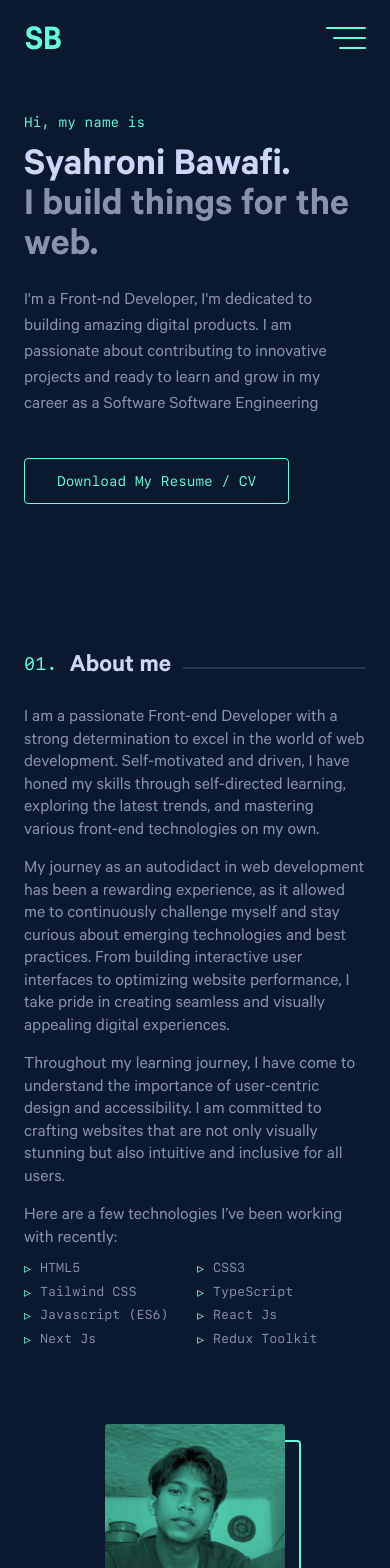
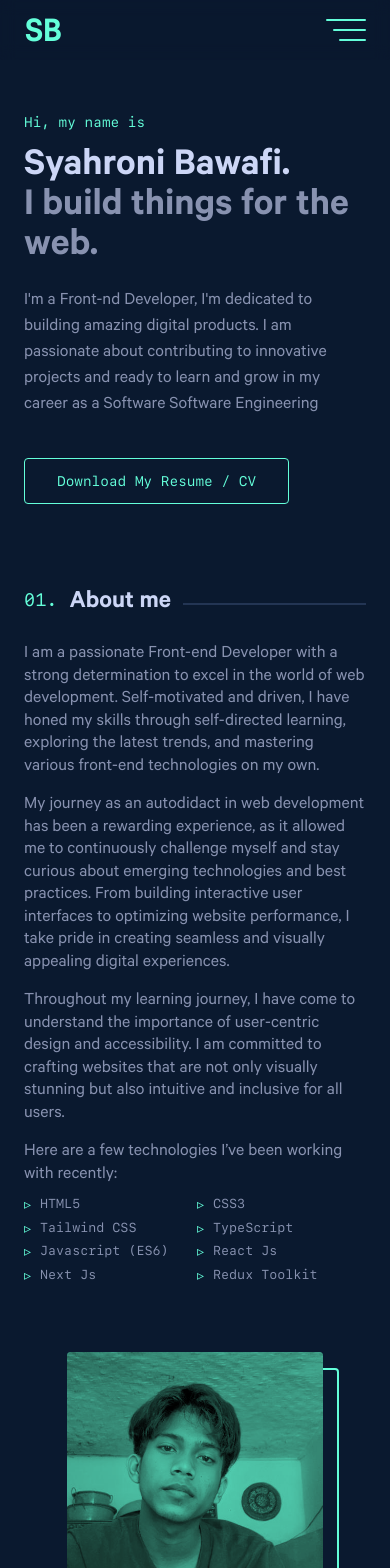
Before and after one commit to bwafi/syahroni-bawafi, a Next.js app: page / in a window 390 px wide. Shown: the top 1568 px of the page. Built offline with nearby package versions, Linux system fonts and the light colour scheme.

Commit message:
responsive

```diff
--- a/components/About.tsx
+++ b/components/About.tsx
@@ -15,10 +15,12 @@ const About = () => {
   ];
 
   return (
-    <section id="about" className="py-36 w-full flex flex-col lg:px-14">
+    <section
+      id="about"
+      className="py-20 sm:py-28 w-full flex flex-col lg:px-14">
       <Title index="01.">About me</Title>
-      <div className="flex flex-col md:flex-row gap-14">
-        <div className="text-slate my-5 w-full md:w-7/12">
+      <div className="flex flex-col md:flex-row gap-12">
+        <div className="text-slate my-5 w-full md:w-8/12 lg:w-7/12">
           <p className="text-lg md:text-xl leading-tight mb-4">
             I am a passionate Front-end Developer with a strong determination to
             excel in the world of web development. Self-motivated and driven, I
@@ -51,7 +53,7 @@ const About = () => {
             ))}
           </ul>
         </div>
-        <div className="img-bg mx-auto img-border rounded group relative md:mt-10 aspect-square w-[180px] md:w-[300px]">
+        <div className="img-bg mx-auto img-border rounded group relative md:mt-10 aspect-square max-w-[300px] w-9/12 md:w-5/12">
           <Image
             src={"/image/me.jpg"}
             alt="Syahroni Bawafi"
--- a/components/Contact.tsx
+++ b/components/Contact.tsx
@@ -2,7 +2,9 @@ import React from "react";
 
 const Contact = () => {
   return (
-    <section className="w-full mx-auto my-40 text-center md:px-64">
+    <section
+      id="contact"
+      className="w-full mx-auto py-24 sm:py-32 text-center md:px-64">
       <h3 className="text-sm md:text-base text-green font-sfMono before:content-['04.'] before:mr-0.5">
         What's Next?
       </h3>
--- a/components/Email.tsx
+++ b/components/Email.tsx
@@ -2,7 +2,7 @@ import React from "react";
 
 const Email = () => {
   return (
-    <div className="fixed hidden md:flex flex-col bottom-0 right-11">
+    <div className="fixed hidden md:flex flex-col bottom-0 right-8 lg:right-11">
       <div className="flex flex-col items-center gap-8 text-light-slate after:content-[''] after:block  after:h-32 after:w-[1px] after:bg-light-slate after:bottom-0">
         <a
           href="mailto:syahronibwf@gmail.com"
--- a/components/Featured.tsx
+++ b/components/Featured.tsx
@@ -18,7 +18,7 @@ interface projectItem {
 const Featured = () => {
   const projects: projectItem[] = projectsData.projects;
   return (
-    <section id="portfolio" className="w-full my-10 mx-auto lg:px-5 ">
+    <section id="portfolio" className="w-full py-20 mx-auto lg:px-5 ">
       <Title index="02.">Some Things I’ve Built</Title>
       <ul className="my-8 flex flex-col gap-10 md:gap-32">
         {projects.map((project, index: number) => (
--- a/components/Hero.tsx
+++ b/components/Hero.tsx
@@ -2,7 +2,7 @@ import React from "react";
 
 const Hero = () => {
   return (
-    <section id="home" className="w-full mt-28 md:mt-32">
+    <section id="home" className="w-full pt-28 md:pt-32">
       <div>
         <p className="text-green font-sfMono mb-4 md:mb-8 text-sm sm:text-base">
           Hi, my name is
--- a/components/Nav.tsx
+++ b/components/Nav.tsx
@@ -1,7 +1,6 @@
 "use client";
 import { navLinks } from "@/utils/Links";
-import Link from "next/link";
-import React, { useState } from "react";
+import React, { useEffect, useState } from "react";
 import HumburgerMenu from "./ui/HumburgerMenu";
 import Menu from "./ui/Menu";
 
@@ -12,11 +11,41 @@ interface link {
 
 const Nav = () => {
   const [isOpen, setIsOpen] = useState<boolean>(false);
+  const [isFixed, setIsFixed] = useState<boolean>(true);
+  const [currentScroll, setCurrentScroll] = useState<number>(0);
+
+  useEffect(() => {
+    const handlerScroll = () => {
+      const scroll = window.scrollY;
+      setIsFixed(scroll < currentScroll);
+      setCurrentScroll(scroll);
+    };
+    window.addEventListener("scroll", handlerScroll);
+
+    return () => {
+      window.removeEventListener("scroll", handlerScroll);
+    };
+  }, [isFixed, currentScroll]);
+
+  useEffect(() => {
+    if (isOpen) {
+      document.body.style.overflow = "hidden";
+    } else {
+      document.body.style.overflow = "auto";
+    }
+  }, [isOpen]);
 
   return (
-    <header className="w-full mx-auto fixed top-0 bg-navy left-0 z-50">
-      <nav className="w-full mx-auto py-5 px-6 lg:px-12 flex justify-between items-center">
-        <div>
+    <header
+      className={`fixed w-full mx-auto top-0 bg-navy/10 backdrop-blur left-0 z-50 transition-all ${
+        isFixed && currentScroll > 0
+          ? "translate-y-0 shadow-lg"
+          : currentScroll === 0
+          ? ""
+          : "-translate-y-20 shadow-lg"
+      } ${isOpen ? "backdrop-filter-none" : ""} `}>
+      <nav className="w-full mx-auto py-3 md:py-5 px-6 lg:px-12 flex justify-between items-center">
+        <div className="z-50">
           <h1 className="text-green text-3xl font-sfMono font-semibold">SB</h1>
         </div>
         <div className="hidden md:flex gap-7 items-center">
@@ -25,10 +54,10 @@ const Nav = () => {
               <li
                 key={index}
                 className="text-sm font-sfMono hover:text-green transition-colors ease-button">
-                <Link href={navlink.url}>
+                <a href={navlink.url}>
                   <span className="text-green mr-0.5">0{index + 1}.</span>
                   {navlink.name}
-                </Link>
+                </a>
               </li>
             ))}
           </ul>
--- a/components/Social.tsx
+++ b/components/Social.tsx
@@ -9,7 +9,7 @@ import {
 
 const Social = () => {
   return (
-    <div className="hidden md:block fixed text-light-slate bottom-0 left-11">
+    <div className="hidden md:block fixed text-light-slate bottom-0 left-8 lg:left-11">
       <ul className="flex flex-col items-center gap-6 text-xl after:content-[''] after:block  after:h-32 after:w-[1px] after:bg-light-slate after:bottom-0">
         <li>
           <a href="https://github.com/bwafi" target="_blank">
--- a/components/ui/Menu.tsx
+++ b/components/ui/Menu.tsx
@@ -1,6 +1,6 @@
-import React, { Dispatch, FC, SetStateAction } from "react";
+"use client";
+import React, { Dispatch, FC, SetStateAction, useEffect, useRef } from "react";
 import { navLinks } from "@/utils/Links";
-import Link from "next/link";
 import { AnimatePresence, motion } from "framer-motion";
 
 interface link {
@@ -14,6 +14,30 @@ interface menuType {
 }
 
 const Menu: FC<menuType> = ({ isOpen, setIsOpen }) => {
+  const menuRef = useRef<HTMLDivElement>(null);
+
+  useEffect(() => {
+    const handlerOutSide = (event: MouseEvent) => {
+      console.log(menuRef.current);
+      console.log(menuRef.current?.contains(event.target as Node));
+      if (
+        isOpen &&
+        menuRef.current &&
+        !menuRef.current.contains(event.target as Node)
+      ) {
+        setIsOpen(false);
+      }
+    };
+
+    // Tambahkan event listener ke objek 'document'
+    document.addEventListener("click", handlerOutSide);
+
+    return () => {
+      // Hapus event listener ketika komponen dibongkar (unmounted)
+      document.removeEventListener("click", handlerOutSide);
+    };
+  }, [isOpen, setIsOpen]);
+
   return (
     <AnimatePresence>
       {isOpen && (
@@ -21,21 +45,22 @@ const Menu: FC<menuType> = ({ isOpen, setIsOpen }) => {
           initial={{ opacity: 0 }}
           animate={{ opacity: 1 }}
           exit={{ opacity: 0 }}
-          className={`absolute md:static left-0 top-0 w-full md:w-fit h-screen md:h-fit bg-navy/30 backdrop-blur-sm`}>
+          className="fixed left-0 top-0 w-full h-screen bg-navy/50 backdrop-blur-sm z-[30]">
           <motion.div
             initial={{ x: 10 }}
             animate={{ x: 0 }}
             exit={{ x: 10 }}
-            className="flex flex-col md:flex-row justify-center absolute md:static right-0 w-8/12 md:w-fit h-screen md:h-fit bg-light-navy md:bg-transparent gap-7 items-center">
-            <ul className="flex gap-12 flex-col md:flex-row">
+            ref={menuRef}
+            className="flex flex-col justify-center absolute right-0 w-8/12 h-screen bg-light-navy gap-7 items-center">
+            <ul className="flex gap-12 flex-col">
               {navLinks.map((navlink: link, index: number) => (
                 <li
                   key={index}
                   className="text-sm font-sfMono hover:text-green transition-colors ease-button">
-                  <Link href={navlink.url}>
+                  <a href={navlink.url} onClick={() => setIsOpen(false)}>
                     <span className="text-green mr-0.5">0{index + 1}.</span>
                     {navlink.name}
-                  </Link>
+                  </a>
                 </li>
               ))}
             </ul>
```
